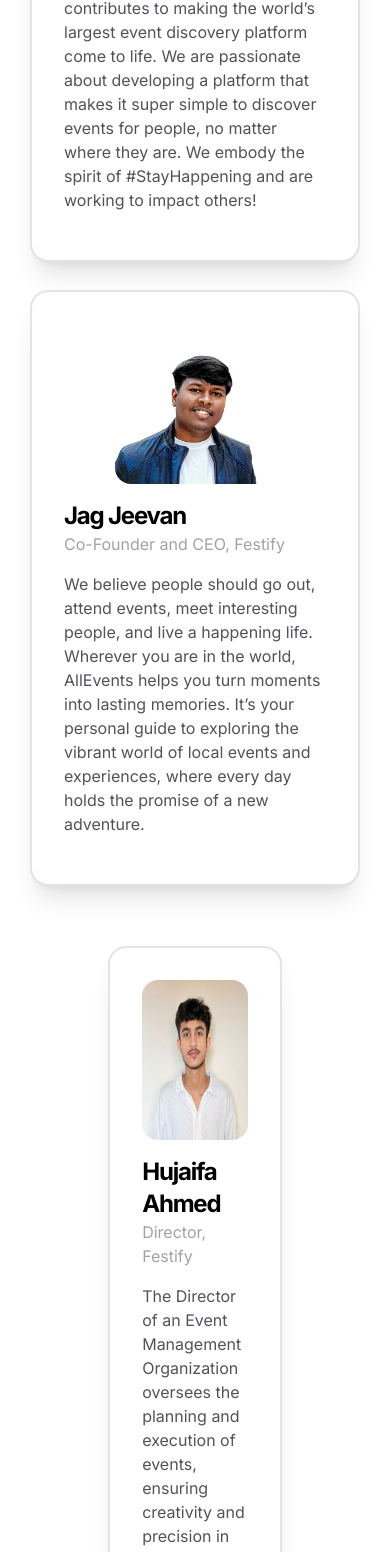
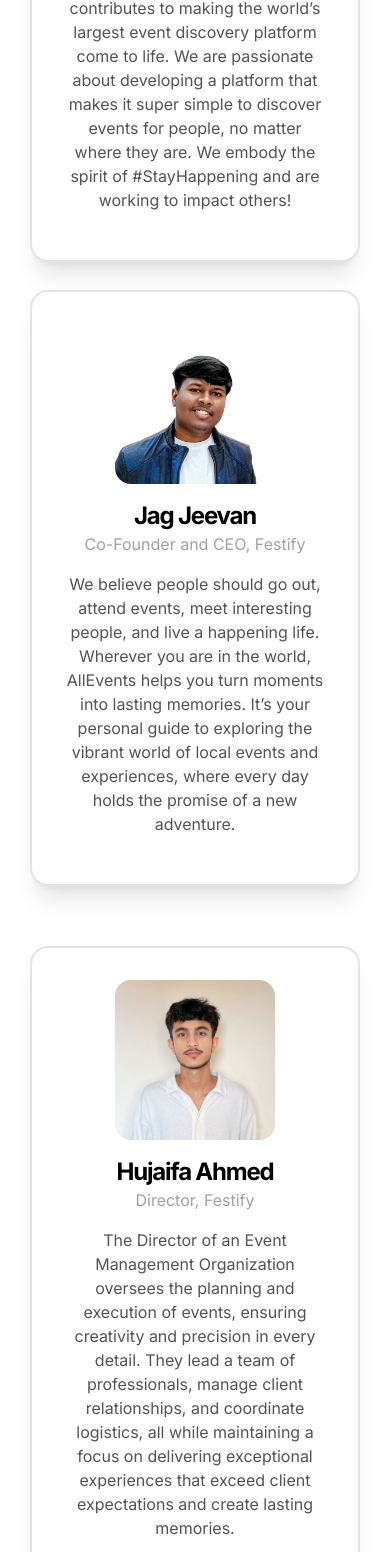
Before and after one commit to GOne0816/Event-Management, a React (Vite) app: page /about in a window 390 px wide. Shown: the part 2386-3938 px from the top of the page. Built offline with nearby package versions, Linux system fonts and the light colour scheme.

Commit message:
director responsive

```diff
--- a/src/Components/About.jsx
+++ b/src/Components/About.jsx
@@ -111,7 +111,7 @@
                   alt={founder.name}
                   className="rounded-2xl w-40 h-40 md:w-48 md:h-48 mb-4 lg:w-44 lg:h-44 lg:mt-16 md:mb-0 md:mr-8"
                 />
-                <div>
+                <div className="flex justify-center flex-col text-center">
                   <h1 className="text-2xl font-bold tracking-tighter ">{founder.name}</h1>
                   <h3 className="text-zinc-400">{founder.post}</h3>
                   <p className="text-zinc-600 py-4">{founder.description}</p>
@@ -121,7 +121,7 @@
 
           </div>
           <div className="flex justify-center">
-         <div className="w-1/2 flex justify-center items-center">
+         <div className="lg:w-1/2 flex justify-center items-center">
             {Director.map((Director) => (
               <div key={Director.name} className="shadow-xl rounded-2xl p-8 flex flex-col justify-center md:flex-row items-center md:items-start ring-2 ring-zinc-200">
                 <img
@@ -129,7 +129,7 @@
                   alt={Director.name}
                   className="rounded-2xl w-40 h-40 md:w-48 md:h-48 mb-4 lg:w-44 lg:h-44 lg:mt-20 md:mb-0 md:mr-8"
                 />
-                <div>
+                <div className="flex flex-col text-center justify-center">
                   <h1 className="text-2xl font-bold tracking-tighter ">{Director.name}</h1>
                   <h3 className="text-zinc-400">{Director.post}</h3>
                   <p className="text-zinc-600 py-4">{Director.description}</p>
```
